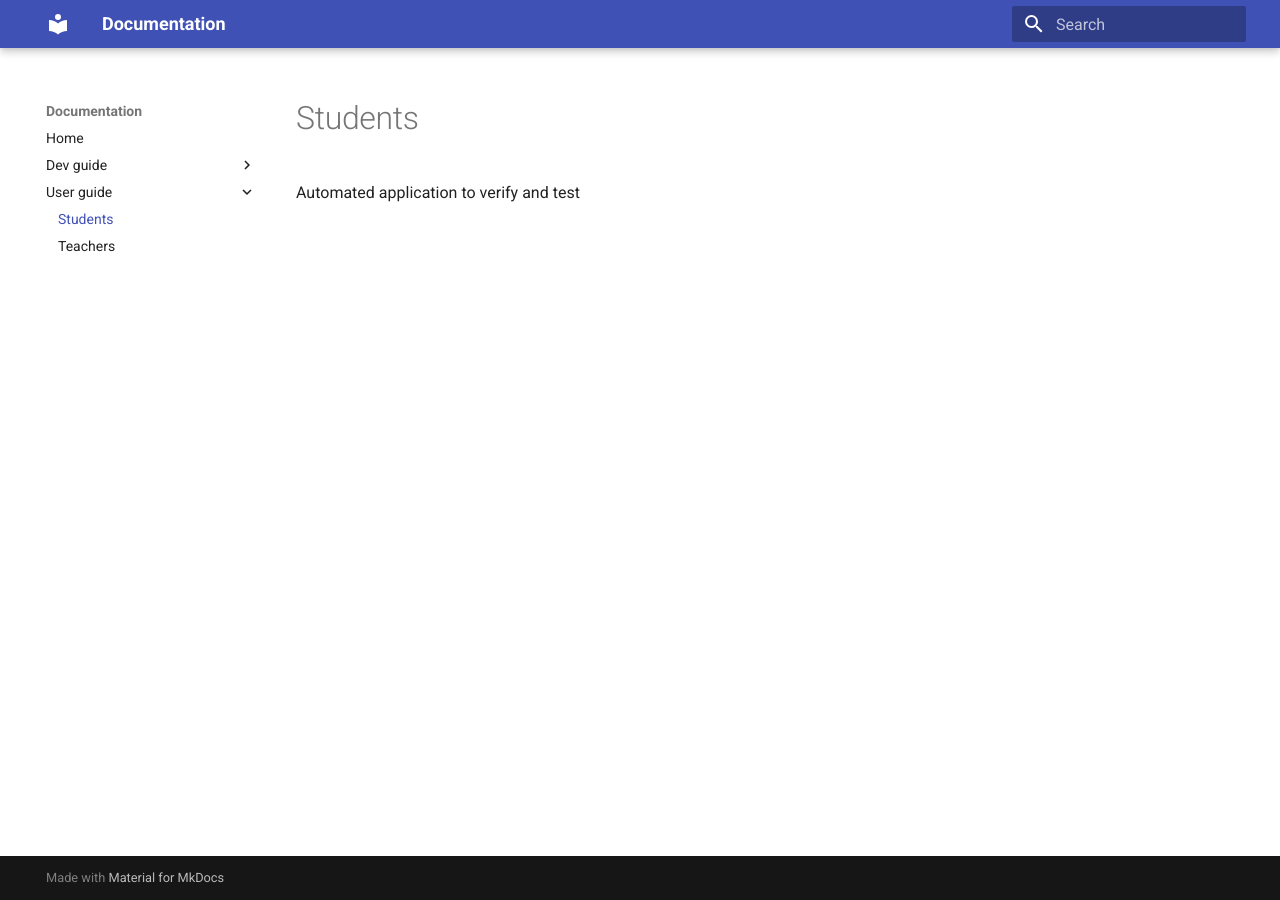
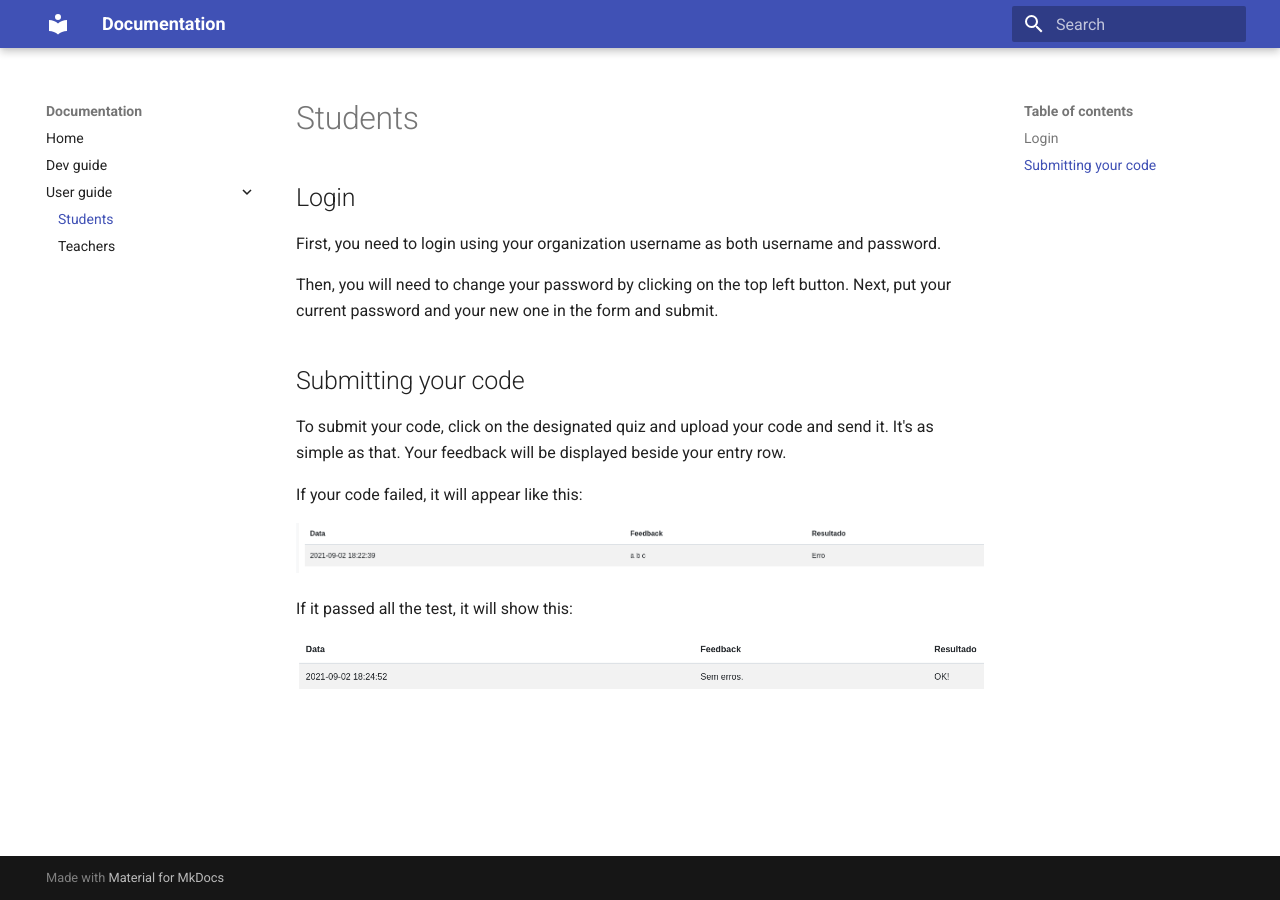
Before and after one commit to zMendes/softdes-desafios, an MkDocs documentation site: the page built from docs/user_guide/students.md, in a window 1280 px wide. Built offline with MkDocs 1.6.1 and Material for MkDocs 9.7.7, drawn with Linux system fonts in a browser that asks for light colours.

Commit message:
Finished documentation

```diff
--- a/docs/user_guide/students.md
+++ b/docs/user_guide/students.md
@@ -1 +1,17 @@
-Automated application to verify and test
+
+## Login
+First, you need to login using your organization username as both username and password.
+
+Then, you will need to change your password by clicking on the top left button. Next, put your current password and your new one in the form and submit.
+
+## Submitting your code
+
+To submit your code, click on the designated quiz and upload your code and send it. It's as simple as that. Your feedback will be displayed beside your entry row.
+
+If your code failed, it will appear like this:
+
+![fail](../failed.png)
+
+If it passed all the test, it will show this:
+
+![success](../success.png)
```
Also changed, not shown: docs/dev_guide.md (added, +27 -0 lines), docs/user_guide/teachers.md (+18 -0 lines), docs/adding_users.png (added), docs/dev_guide/description.md (deleted), docs/dev_guide/environment.md (deleted), docs/dev_guide/instalation.md (deleted), docs/failed.png (added), docs/insert_quiz.png (added), docs/success.png (added).
